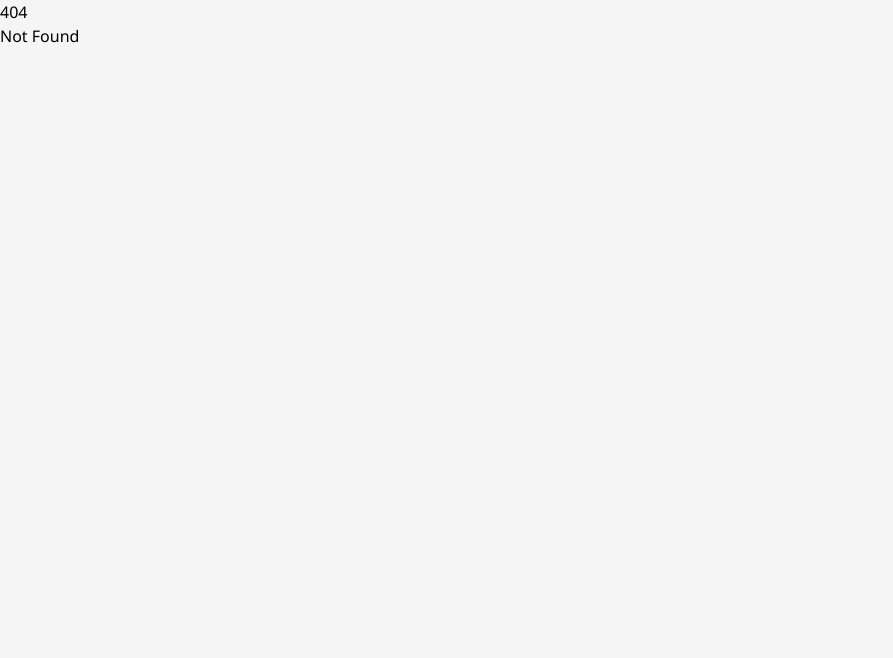
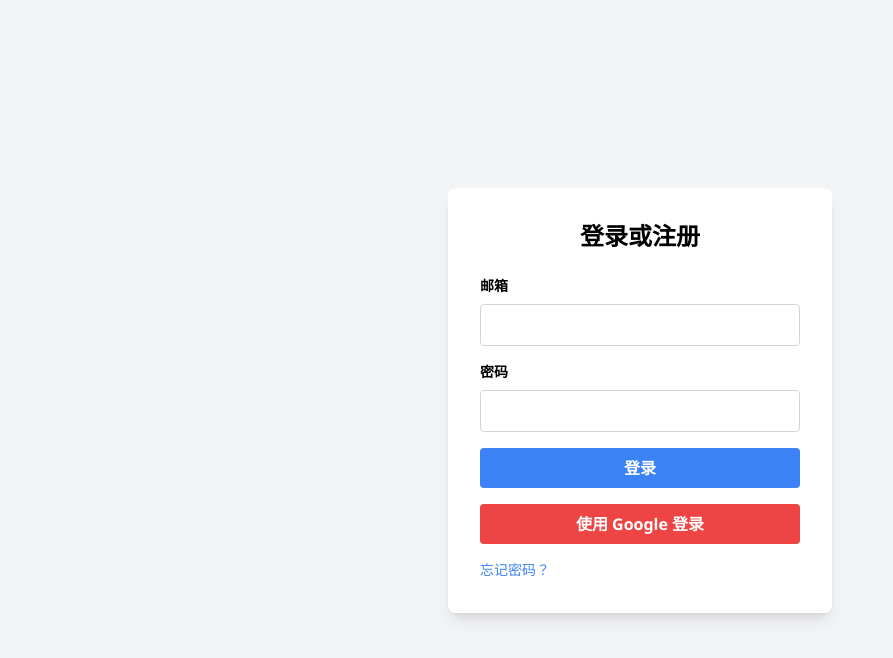
Before and after one commit to hecatechin1/uuSearchAI, a SvelteKit app: page /chat in a window 1280 px wide. Before the commit this address had no page. Shown: the top 658 px of the page, without its empty margins (0-893 px from the left). Built offline with nearby package versions, Linux system fonts and the light colour scheme.

Commit message:
基础页面结构

```diff
--- /dev/null
+++ b/src/routes/chat/+page.svelte
@@ -0,0 +1,103 @@
+<script>
+    import { onMount } from "svelte";
+    import { createEventDispatcher } from "svelte";
+
+    let email = "";
+    let password = "";
+    let error = "";
+
+    const dispatch = createEventDispatcher();
+
+    function handleSubmit() {
+      // Placeholder: Call backend API to handle email login
+      fetch("/api/login", {
+        method: "POST",
+        headers: {
+          "Content-Type": "application/json",
+        },
+        body: JSON.stringify({ email, password }),
+      })
+        .then((response) => response.json())
+        .then((data) => {
+          if (data.success) {
+            dispatch("loginSuccess", data);
+          } else {
+            error = data.message || "登录失败";
+          }
+        })
+        .catch((err) => {
+          error = "网络请求失败，请稍后再试。";
+        });
+    }
+
+    function handleGoogleLogin() {
+      // Placeholder: Call Google OAuth API
+      window.location.href = "/api/auth/google";
+    }
+
+    function handleForgotPassword() {
+      // Redirect to the forgot password page
+      window.location.href = "/forgot-password";
+    }
+  </script>
+
+  <main class="flex flex-col items-center justify-center min-h-screen bg-gray-100">
+    <div class="bg-white p-8 rounded-lg shadow-lg w-96">
+      <h1 class="text-2xl font-bold text-center mb-6">登录或注册</h1>
+
+      <!-- 登录表单 -->
+      <form on:submit|preventDefault={handleSubmit}>
+        <div class="mb-4">
+          <label class="block text-sm font-bold mb-2" for="email">邮箱</label>
+          <input
+            type="email"
+            id="email"
+            class="w-full p-2 border border-gray-300 rounded"
+            bind:value={email}
+            required
+          />
+        </div>
+        <div class="mb-4">
+          <label class="block text-sm font-bold mb-2" for="password">密码</label>
+          <input
+            type="password"
+            id="password"
+            class="w-full p-2 border border-gray-300 rounded"
+            bind:value={password}
+            required
+          />
+        </div>
+        {#if error}
+          <div class="text-red-500 text-sm mb-4">{error}</div>
+        {/if}
+        <button
+          type="submit"
+          class="w-full bg-blue-500 text-white font-bold py-2 px-4 rounded hover:bg-blue-700"
+        >
+          登录
+        </button>
+      </form>
+
+      <!-- Google 登录按钮 -->
+      <button
+        on:click={handleGoogleLogin}
+        class="w-full bg-red-500 text-white font-bold py-2 px-4 rounded mt-4 hover:bg-red-700"
+      >
+        使用 Google 登录
+      </button>
+
+      <!-- 忘记密码链接 -->
+      <button
+        on:click={handleForgotPassword}
+        class="text-sm text-blue-500 hover:underline mt-4"
+      >
+        忘记密码？
+      </button>
+    </div>
+  </main>
+
+  <style>
+    main {
+      padding: 2rem;
+    }
+  </style>
--- /dev/null
+++ b/src/routes/login/+page.svelte
@@ -0,0 +1,103 @@
+<script>
+    import { onMount } from "svelte";
+    import { createEventDispatcher } from "svelte";
+
+    let email = "";
+    let password = "";
+    let error = "";
+
+    const dispatch = createEventDispatcher();
+
+    function handleSubmit() {
+      // Placeholder: Call backend API to handle email login
+      fetch("/api/login", {
+        method: "POST",
+        headers: {
+          "Content-Type": "application/json",
+        },
+        body: JSON.stringify({ email, password }),
+      })
+        .then((response) => response.json())
+        .then((data) => {
+          if (data.success) {
+            dispatch("loginSuccess", data);
+          } else {
+            error = data.message || "登录失败";
+          }
+        })
+        .catch((err) => {
+          error = "网络请求失败，请稍后再试。";
+        });
+    }
+
+    function handleGoogleLogin() {
+      // Placeholder: Call Google OAuth API
+      window.location.href = "/api/auth/google";
+    }
+
+    function handleForgotPassword() {
+      // Redirect to the forgot password page
+      window.location.href = "/forgot-password";
+    }
+  </script>
+
+  <main class="flex flex-col items-center justify-center min-h-screen bg-gray-100">
+    <div class="bg-white p-8 rounded-lg shadow-lg w-96">
+      <h1 class="text-2xl font-bold text-center mb-6">登录或注册</h1>
+
+      <!-- 登录表单 -->
+      <form on:submit|preventDefault={handleSubmit}>
+        <div class="mb-4">
+          <label class="block text-sm font-bold mb-2" for="email">邮箱</label>
+          <input
+            type="email"
+            id="email"
+            class="w-full p-2 border border-gray-300 rounded"
+            bind:value={email}
+            required
+          />
+        </div>
+        <div class="mb-4">
+          <label class="block text-sm font-bold mb-2" for="password">密码</label>
+          <input
+            type="password"
+            id="password"
+            class="w-full p-2 border border-gray-300 rounded"
+            bind:value={password}
+            required
+          />
+        </div>
+        {#if error}
+          <div class="text-red-500 text-sm mb-4">{error}</div>
+        {/if}
+        <button
+          type="submit"
+          class="w-full bg-blue-500 text-white font-bold py-2 px-4 rounded hover:bg-blue-700"
+        >
+          登录
+        </button>
+      </form>
+
+      <!-- Google 登录按钮 -->
+      <button
+        on:click={handleGoogleLogin}
+        class="w-full bg-red-500 text-white font-bold py-2 px-4 rounded mt-4 hover:bg-red-700"
+      >
+        使用 Google 登录
+      </button>
+
+      <!-- 忘记密码链接 -->
+      <button
+        on:click={handleForgotPassword}
+        class="text-sm text-blue-500 hover:underline mt-4"
+      >
+        忘记密码？
+      </button>
+    </div>
+  </main>
+
+  <style>
+    main {
+      padding: 2rem;
+    }
+  </style>
```
Also changed, not shown: src/routes/chat/+layout.js (added), src/routes/login/+layout.js (added), src/routes/pricing/+layout.js (added), src/routes/pricing/+page.svelte (added), src/routes/reward/+layout.js (added), src/routes/usage/+layout.js (added), src/routes/usage/+page.svelte (added), 1 other file (tests, documents, lock files or other folders).
